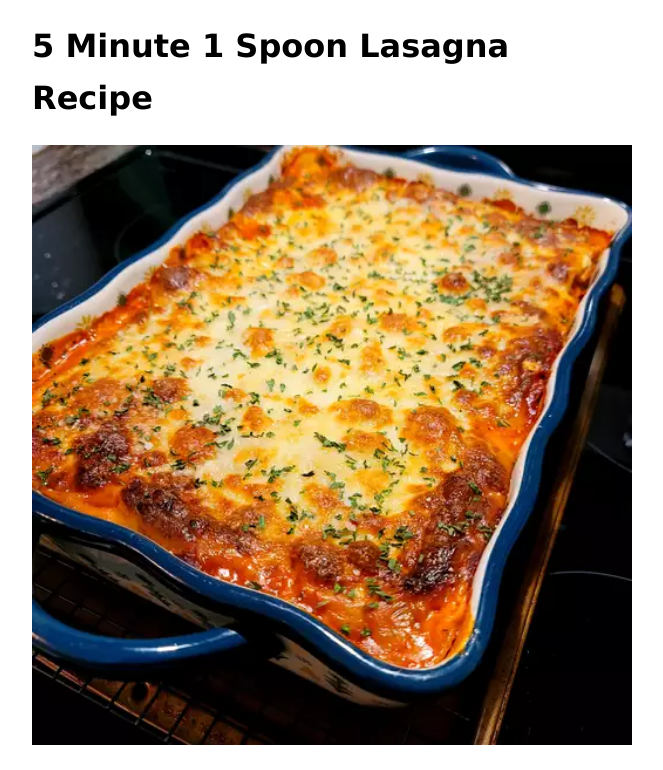
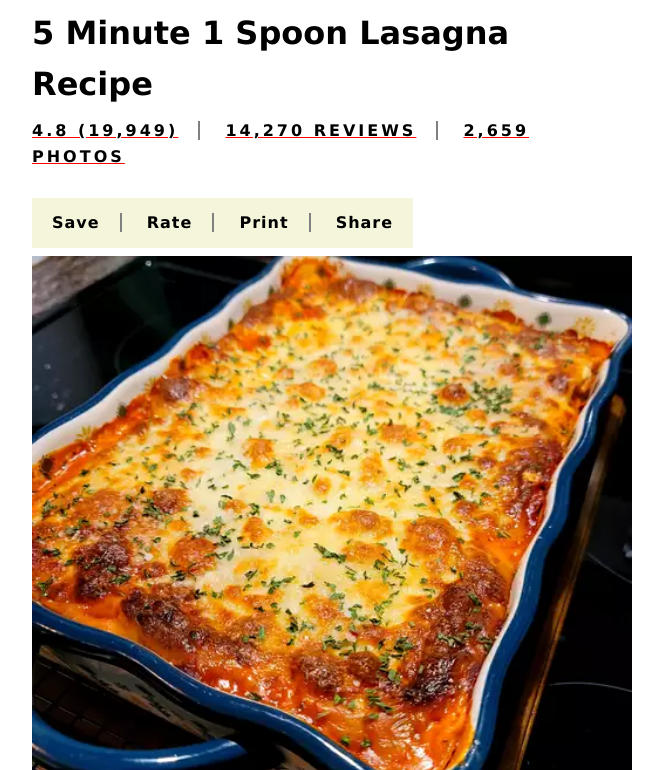
Before and after one commit to jbailis/odin-recipes, a plain HTML site: page recipes/lasagna.html in a window 1280 px wide. Shown: the top 770 px of the page, without its empty margins (168-831 px from the left). Drawn offline with Linux system fonts and the light colour scheme.

Commit message:
Add ratings-header and action-buttons to lasagna
Practice with inline elements to recreate list elements
from professional recipe web page.

```diff
--- a/css/style.css
+++ b/css/style.css
@@ -3,6 +3,11 @@ body {
     margin-left: 200px;
     font-family: Verdana, Geneva, Tahoma, sans-serif;
     line-height: 1.6;
+}
+
+/* Intended to create equal spacing between all <body> elements */
+body * {
+    margin: 8px auto;
 }
 
 ul,
@@ -14,3 +19,35 @@ ol {
 img {
     width: 600px;
 }
+
+.hlist-link {
+    text-decoration: underline;
+    text-decoration-color: red;
+    letter-spacing: 3px;
+    font-weight: bold;
+    color: black;
+    padding: 0 20px;
+    border-right: 2px solid gray;
+}
+
+.first-list-element {
+    /* override left padding from hlist-link */
+    padding-left: 0;
+}
+
+.last-list-element {
+    /* override right border from hlist-link */
+    border-right: none;
+}
+
+.action-buttons {
+    display: inline-block;
+    background-color: beige;
+    margin: 20px 0 0 0;
+    line-height: 50px;
+}
+
+.action-buttons .hlist-link {
+    text-decoration: none;
+    letter-spacing: 1px;
+}
--- a/recipes/lasagna.html
+++ b/recipes/lasagna.html
@@ -9,6 +9,19 @@
 </head>
 <body>
     <h1>5 Minute 1 Spoon Lasagna Recipe</h1>
+
+    <div class="ratings-header">
+        <a class="hlist-link first-list-element" href="">4.8 (19,949)</a>
+        <a class="hlist-link" href="">14,270 REVIEWS</a>
+        <a class="hlist-link last-list-element" href="">2,659 PHOTOS</a>
+    </div>
+
+    <div class="action-buttons">
+        <a class="hlist-link" href="">Save</a>
+        <a class="hlist-link" href="">Rate</a>
+        <a class="hlist-link" href="">Print</a>
+        <a class="hlist-link last-list-element" href="">Share</a>
+    </div>
 
     <img src="../images/lasagna.jpg" alt="A large hot caserole dish of lasagna">
 
```
